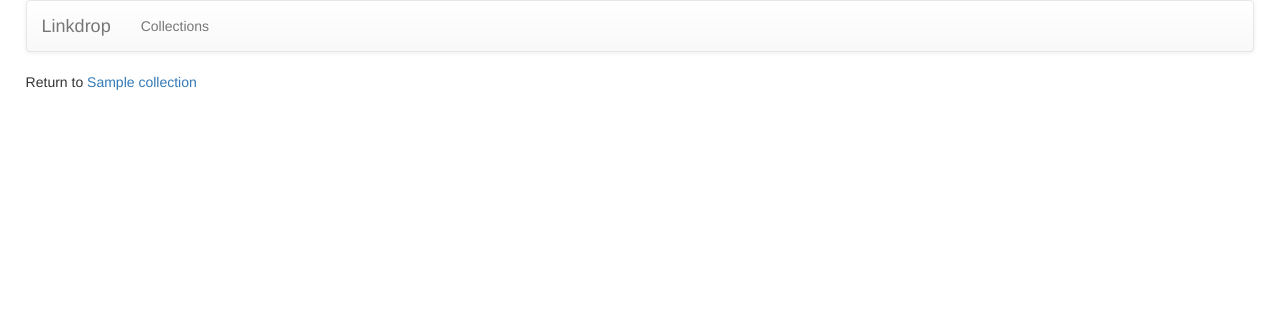
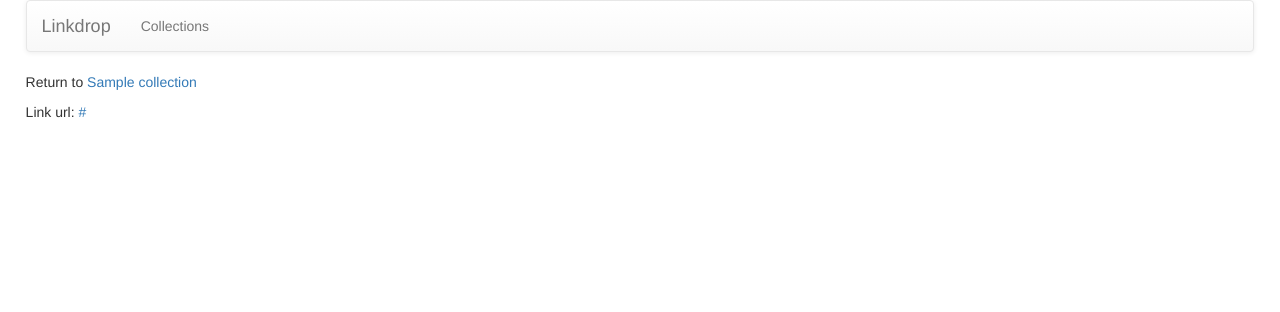
Before and after one commit to rrees/link-drop, a Python web app: template templates/collections/links/view.html in a window 1280 px wide. Shown: the top 312 px of the page. Run offline with Jinja, Linux system fonts and the light colour scheme; the template is opened without the code that fills it: most values are stand-ins (such as "Sample title", 1, 10 or a date in 2020); some libraries are stand-ins or nearby versions.

Commit message:
Show the link data and pass the index through to the form template

```diff
--- a/handlers/pages/links.py
+++ b/handlers/pages/links.py
@@ -9,6 +9,9 @@ import repositories
 
 class View:
 	def on_get(self, request, response, collection_id, link_index):
+
+		link_idx = int(link_index)
+
 		response.status = falcon.HTTP_200
 
 		headers.html(response)
@@ -16,11 +19,12 @@ class View:
 		current_user = users.get_current_user()
 
 		collection = repositories.collections.read(current_user, collection_id)
-		link = collection.links[int(link_index)]
+		link = collection.links[link_idx]
 
 		template_data = {
 			'collection': collection,
 			'link': link,
+			'link_index': link_idx,
 		}
 
 		response.body = renderer.render("collections/links/view.html", template_data)
--- a/templates/collections/links/view.html
+++ b/templates/collections/links/view.html
@@ -6,4 +6,10 @@
 
 <p>Return to <a href="/collection/{{collection.key.urlsafe()}}/view">{{collection.name}}</a></p>
 
+<p>Link url: <a href="{{link.url}}">{{link.url}}</a></p>
+
+<form>
+	<input type="hidden" name="link_index" value="{{link_index}}">
+</form>
+
 {% endblock %}
```
